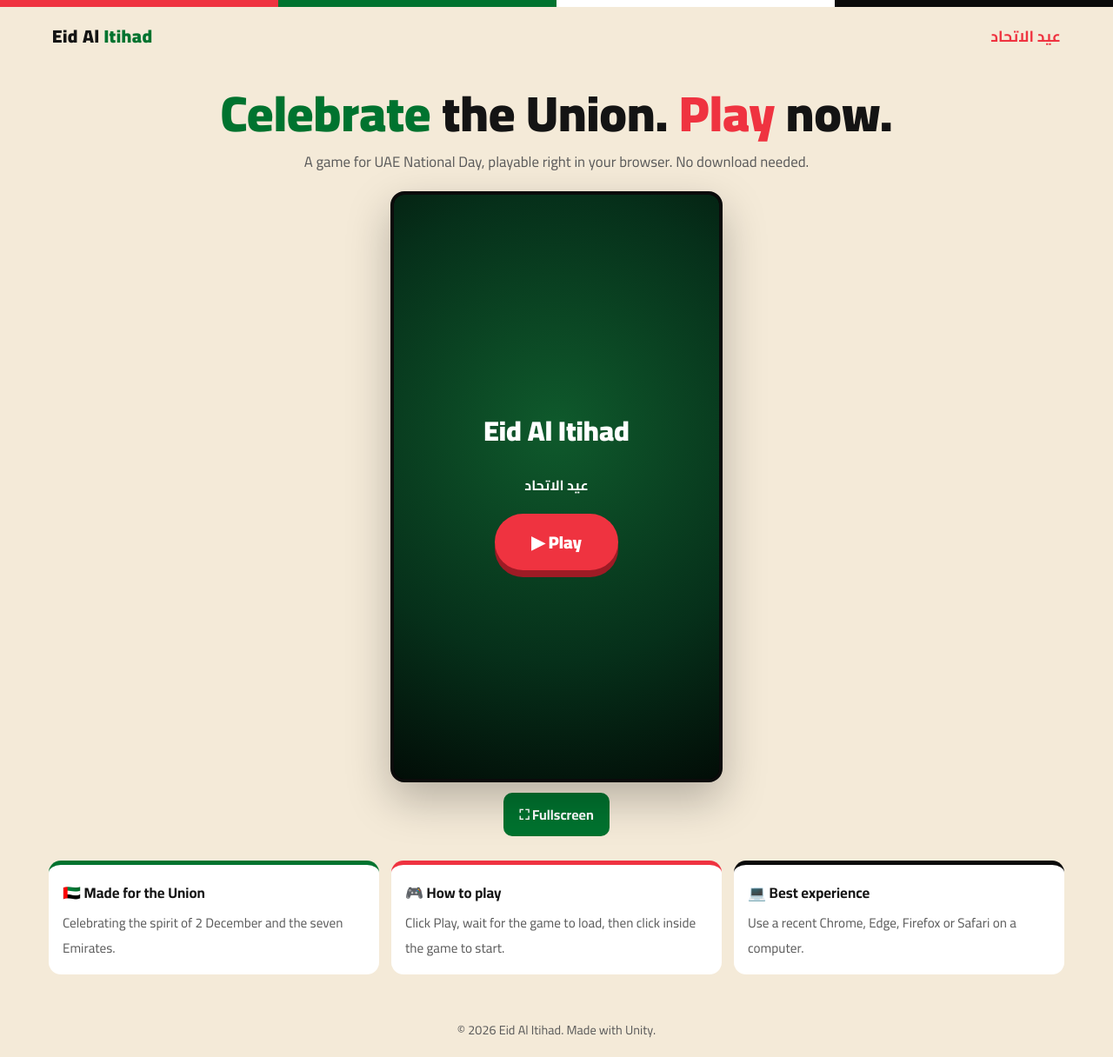
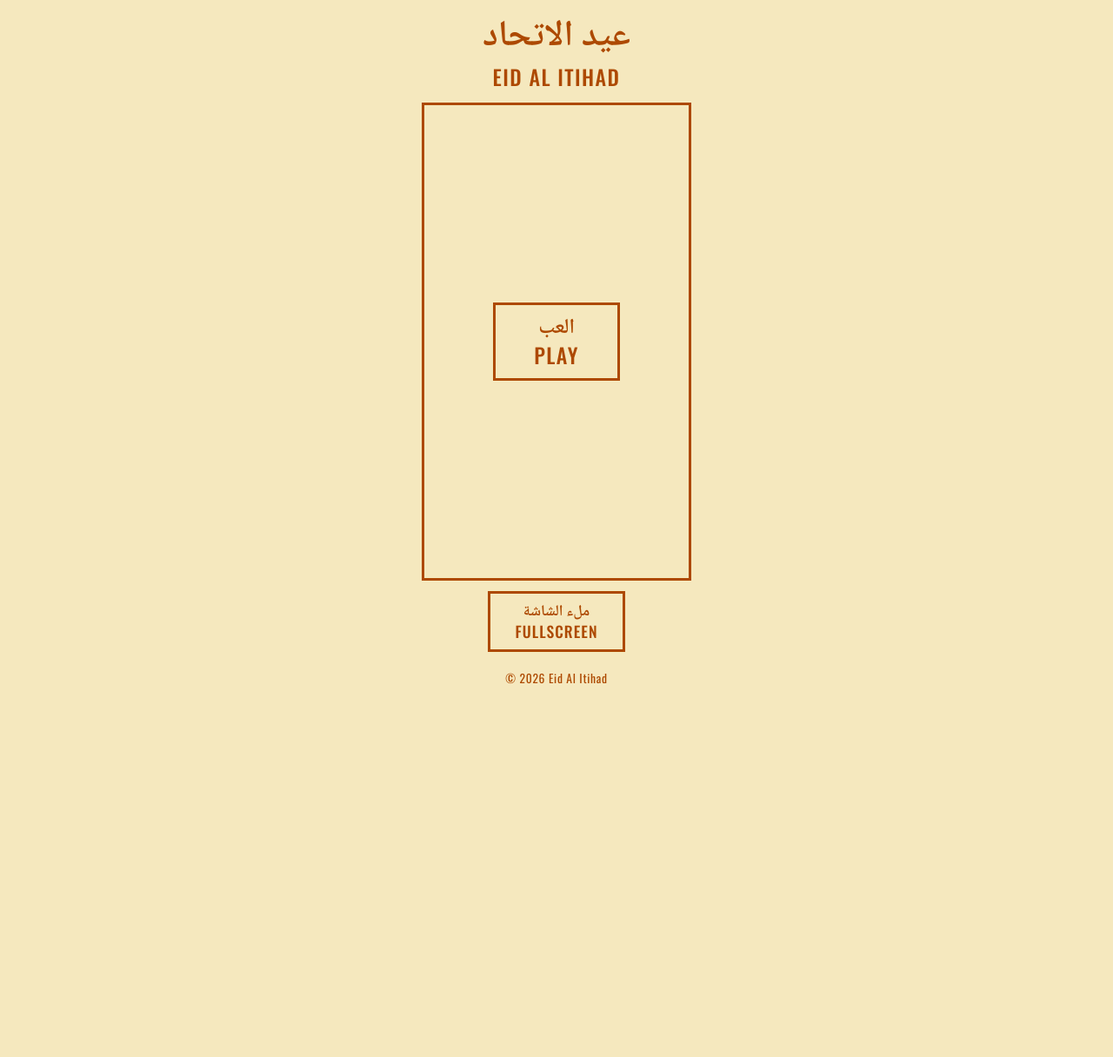
Before and after one commit to Ahmed-078/eid-etihad-game, a plain HTML site: page index.html in a window 1280 px wide. Shown: the whole page at 87% size. After the commit the page ends 806 px from the top, so only its background shows below. Drawn offline with Linux system fonts and the light colour scheme.

Commit message:
Redesign page: two colours (cream and burnt orange), Oswald and Noto Naskh Arabic fonts, simpler layout
Co-Authored-By: Claude Opus 5.5 <noreply@anthropic.com>
Claude-Session: https://claude.ai/code/session_01QhNgXmNau3tmahmhBqrJcv

```diff
--- a/index.html
+++ b/index.html
@@ -4,85 +4,64 @@
 <meta charset="utf-8">
 <meta name="viewport" content="width=device-width, initial-scale=1, viewport-fit=cover">
 <title>Eid Al Itihad | عيد الاتحاد</title>
+<meta name="description" content="Play Eid Al Itihad, a game celebrating UAE National Day, right in your browser.">
+<meta name="theme-color" content="#F5E8BE">
 <link rel="icon" href="TemplateData/webmemd-icon.png">
-<meta name="description" content="Play Eid Al Itihad, a game celebrating UAE National Day, right in your browser.">
-<meta name="theme-color" content="#00732F">
-<link rel="preconnect" href="https://fonts.googleapis.com">
-<link href="https://fonts.googleapis.com/css2?family=Cairo:wght@400;700;900&display=swap" rel="stylesheet">
+<link rel="preload" href="fonts/Oswald.ttf" as="font" type="font/ttf" crossorigin>
+<link rel="preload" href="fonts/NotoNaskhArabic.ttf" as="font" type="font/ttf" crossorigin>
 <style>
-  :root{--green:#00732F;--red:#EF3340;--black:#0b0b0b;--white:#fff;--sand:#f4ead8;--ink:#141414;--muted:#5a5a5a}
+  @font-face{font-family:"Oswald";src:url("fonts/Oswald.ttf") format("truetype");font-weight:200 700;font-display:swap}
+  @font-face{font-family:"Noto Naskh Arabic";src:url("fonts/NotoNaskhArabic.ttf") format("truetype");font-weight:400 700;font-display:swap}
+  /* Two colours only, sampled from the design image */
+  :root{--bg:#F5E8BE;--ink:#AD4901}
   *{box-sizing:border-box;margin:0;padding:0}
-  body{font-family:"Cairo",system-ui,sans-serif;background:var(--sand);color:var(--ink);min-height:100vh;display:flex;flex-direction:column}
-  .flagbar{height:8px;background:linear-gradient(90deg,var(--red) 0 25%,var(--green) 25% 50%,var(--white) 50% 75%,var(--black) 75%)}
-  header{display:flex;align-items:center;justify-content:space-between;padding:14px 20px;max-width:1200px;width:100%;margin:0 auto}
-  .logo{font-weight:900;font-size:1.3rem;letter-spacing:.5px}.logo span{color:var(--green)}
-  .ar{font-size:1.1rem;font-weight:700;color:var(--red)}
-  .hero{text-align:center;padding:24px 16px 18px}
-  .hero h1{font-size:clamp(2rem,6vw,3.6rem);font-weight:900;line-height:1.1}
-  .hero h1 .g{color:var(--green)}.hero h1 .r{color:var(--red)}
-  .hero p{color:var(--muted);margin-top:8px;font-size:1.05rem}
-  main{flex:1;width:100%;max-width:1200px;margin:0 auto;padding:0 16px 32px}
-  .stage{position:relative;margin:0 auto;width:min(100%,calc((100vh - 120px) * 9 / 16));min-width:min(100%,300px);aspect-ratio:9/16;background:#000;border-radius:16px;overflow:hidden;box-shadow:0 20px 50px rgba(0,0,0,.25);border:4px solid var(--black)}
-  #unity-canvas{width:100%;height:100%;display:block;background:#000;outline:none}
-  .overlay{position:absolute;inset:0;display:flex;flex-direction:column;align-items:center;justify-content:center;gap:18px;color:#fff;
-    background:radial-gradient(circle at 50% 40%,#0f5a2c 0,#06301a 60%,#020d07 100%);text-align:center;padding:16px;transition:opacity .4s}
+  html{background:var(--bg)}
+  body{font-family:"Oswald","Noto Naskh Arabic",sans-serif;background:var(--bg);color:var(--ink);min-height:100vh;min-height:100dvh;display:flex;flex-direction:column;align-items:center;padding:16px}
+  [lang="ar"]{font-family:"Noto Naskh Arabic",serif}
+  header{text-align:center;margin:0 0 12px}
+  header .ar{font-size:clamp(1.8rem,6vw,2.6rem);font-weight:600;line-height:1.3}
+  header .en{font-size:clamp(1.1rem,3.6vw,1.5rem);font-weight:500;letter-spacing:.06em;text-transform:uppercase}
+  .stage{position:relative;width:min(100%,calc((100vh - 250px) * 9 / 16),calc((100dvh - 250px) * 9 / 16));min-width:min(100%,260px);aspect-ratio:9/16;background:var(--bg);border:3px solid var(--ink);overflow:hidden}
+  #unity-canvas{width:100%;height:100%;display:block;background:var(--bg);outline:none}
+  .overlay{position:absolute;inset:0;display:flex;flex-direction:column;align-items:center;justify-content:center;gap:16px;background:var(--bg);text-align:center;padding:16px;transition:opacity .4s}
   .overlay.hidden{opacity:0;pointer-events:none}
-  .overlay h2{font-size:clamp(1.3rem,3.5vw,2rem);font-weight:900}
-  .play{background:var(--red);color:#fff;border:0;border-radius:999px;font:inherit;font-weight:900;font-size:1.25rem;padding:14px 42px;cursor:pointer;box-shadow:0 8px 0 #9e1b25;transition:transform .1s}
-  .play:active{transform:translateY(4px);box-shadow:0 4px 0 #9e1b25}
-  .bar{width:min(420px,80%);height:14px;background:rgba(255,255,255,.15);border-radius:999px;overflow:hidden;display:none}
-  .bar>div{height:100%;width:0;background:linear-gradient(90deg,var(--red),#fff,var(--green));transition:width .2s}
-  .pct{font-weight:700;display:none}
-  .err{background:#fff;color:#a00;border-radius:10px;padding:12px 16px;max-width:560px;display:none;font-size:.95rem}
-  .controls{display:flex;gap:10px;justify-content:center;margin-top:12px;flex-wrap:wrap}
-  .btn{background:var(--black);color:#fff;border:0;border-radius:10px;font:inherit;font-weight:700;padding:10px 18px;cursor:pointer}
-  .btn.alt{background:var(--green)}
-  .notice{display:none;margin-top:12px;background:#fff;border-left:6px solid var(--red);border-radius:8px;padding:10px 14px;font-size:.95rem}
-  .info{display:grid;grid-template-columns:repeat(auto-fit,minmax(220px,1fr));gap:14px;margin-top:28px}
-  .card{background:#fff;border-radius:14px;padding:16px;border-top:5px solid var(--green)}
-  .card:nth-child(2){border-color:var(--red)}.card:nth-child(3){border-color:var(--black)}
-  .card h3{font-size:1.05rem;margin-bottom:4px}.card p{color:var(--muted);font-size:.95rem}
-  footer{text-align:center;padding:18px;color:var(--muted);font-size:.9rem}
-  .stage:fullscreen,.stage.pseudo-fs{width:100vw;height:100vh;height:100dvh;min-width:0;max-width:none;margin:0;border:0;border-radius:0;aspect-ratio:auto;background:#000;display:flex;align-items:center;justify-content:center;box-shadow:none}
+  .btn{font:inherit;font-weight:500;letter-spacing:.06em;text-transform:uppercase;background:var(--bg);color:var(--ink);border:3px solid var(--ink);cursor:pointer;padding:10px 28px;font-size:1.1rem;display:inline-flex;flex-direction:column;align-items:center;line-height:1.25}
+  .btn:hover,.btn:active{background:var(--ink);color:var(--bg)}
+  .btn .ar{text-transform:none;letter-spacing:0;font-weight:600}
+  .play{font-size:1.5rem;padding:12px 44px}
+  .bar{width:min(260px,75%);height:10px;border:2px solid var(--ink);display:none}
+  .bar>div{height:100%;width:0;background:var(--ink);transition:width .2s}
+  .pct{display:none;font-size:1.1rem}
+  .err{display:none;border:2px solid var(--ink);padding:10px 14px;max-width:90%;font-size:.95rem}
+  .controls{margin-top:12px}
+  .notice{display:none;margin-top:10px;text-align:center;font-size:.95rem;max-width:420px}
+  footer{margin-top:auto;padding-top:20px;font-size:.85rem;letter-spacing:.05em}
+  .stage:fullscreen,.stage.pseudo-fs{width:100vw;height:100vh;height:100dvh;min-width:0;max-width:none;margin:0;border:0;aspect-ratio:auto;display:flex;align-items:center;justify-content:center}
   .stage.pseudo-fs{position:fixed;inset:0;z-index:1000}
   .stage:fullscreen #unity-canvas,.stage.pseudo-fs #unity-canvas{width:min(100vw,calc(100dvh * 9 / 16));height:auto;aspect-ratio:9/16;max-height:100dvh}
   body.no-scroll{overflow:hidden;touch-action:none}
-  .fs-close{display:none;position:absolute;top:calc(10px + env(safe-area-inset-top));right:10px;z-index:5;width:44px;height:44px;border-radius:50%;border:0;background:rgba(0,0,0,.55);color:#fff;font-size:22px;cursor:pointer}
+  .fs-close{display:none;position:absolute;top:calc(10px + env(safe-area-inset-top));right:10px;z-index:5;width:44px;height:44px;border:3px solid var(--ink);background:var(--bg);color:var(--ink);font-size:20px;cursor:pointer}
   .stage:fullscreen .fs-close,.stage.pseudo-fs .fs-close{display:block}
-  .controls{max-width:720px;margin-left:auto;margin-right:auto}.notice{max-width:720px;margin-left:auto;margin-right:auto}
-  @media (max-width:640px){.stage{border-radius:10px;border-width:3px}.controls{justify-content:center}}
 </style>
 </head>
 <body>
-<div class="flagbar"></div>
-<header><div class="logo">Eid Al <span>Itihad</span></div><div class="ar" lang="ar">عيد الاتحاد</div></header>
-<section class="hero">
-  <h1><span class="g">Celebrate</span> the Union. <span class="r">Play</span> now.</h1>
-  <p>A game for UAE National Day, playable right in your browser. No download needed.</p>
-</section>
-<main>
+<header>
+  <div class="ar" lang="ar" dir="rtl">عيد الاتحاد</div>
+  <div class="en">Eid Al Itihad</div>
+</header>
 <div class="stage" id="stage">
   <canvas id="unity-canvas" tabindex="-1"></canvas>
   <button class="fs-close" id="fs-close" aria-label="Exit fullscreen">✕</button>
   <div class="overlay" id="overlay">
-      <h2>Eid Al Itihad</h2><div lang="ar" style="font-weight:700">عيد الاتحاد</div>
-      <button class="play" id="play">▶ Play</button>
+    <button class="btn play" id="play"><span class="ar" lang="ar">العب</span><span>Play</span></button>
     <div class="bar" id="bar"><div id="fill"></div></div>
     <div class="pct" id="pct">0%</div>
     <div class="err" id="err"></div>
   </div>
 </div>
-  <div class="notice" id="mobile">📱 You're on a phone or tablet. The game may run slower here, and works best on a computer. Tap Fullscreen for the best view.</div>
-  <div class="controls">
-    <button class="btn alt" id="fs">⛶ Fullscreen</button>
-  </div>
-  <div class="info">
-    <div class="card"><h3>🇦🇪 Made for the Union</h3><p>Celebrating the spirit of 2 December and the seven Emirates.</p></div>
-    <div class="card"><h3>🎮 How to play</h3><p>Click Play, wait for the game to load, then click inside the game to start.</p></div>
-    <div class="card"><h3>💻 Best experience</h3><p>Use a recent Chrome, Edge, Firefox or Safari on a computer.</p></div>
-  </div>
-</main>
-<footer>© <span id="yr"></span> Eid Al Itihad. Made with Unity.</footer>
+<div class="controls"><button class="btn" id="fs"><span class="ar" lang="ar">ملء الشاشة</span><span>Fullscreen</span></button></div>
+<div class="notice" id="mobile">Tap Fullscreen for the best view.</div>
+<footer>© <span id="yr"></span> Eid Al Itihad</footer>
 <script src="game.config.js"></script>
 <script>
 (function(){
```
Also changed, not shown: fonts/NotoNaskhArabic.ttf (added), fonts/Oswald.ttf (added). Lines whose indentation alone changed are shown as unchanged.
